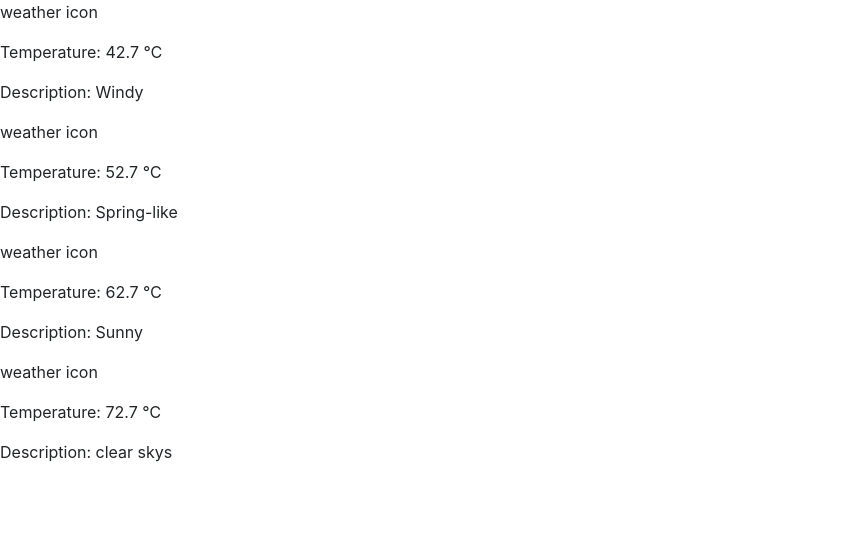
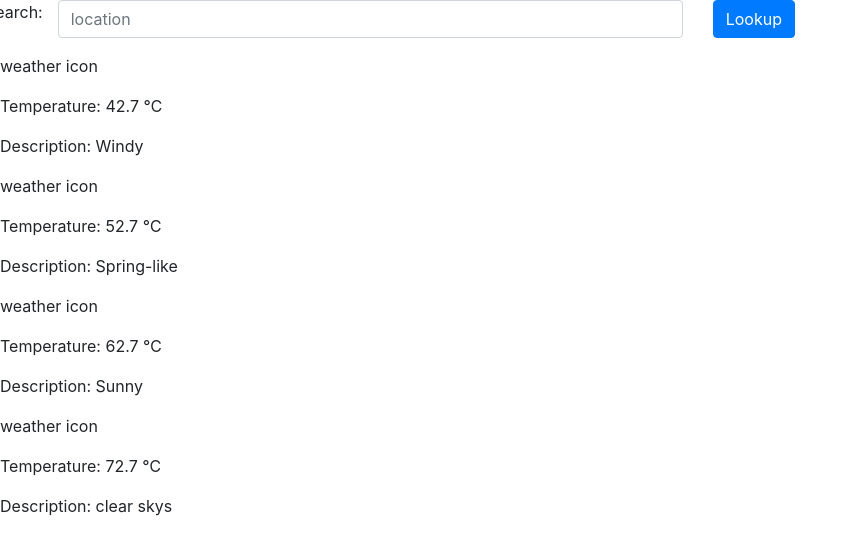
Before and after one commit to mm1123452/weather-app-v2, a React (Create React App) app: page / in a window 1280 px wide. Shown: the top 554 px of the page, without its empty margins (0-858 px from the left). Built offline with nearby package versions, Linux system fonts and the light colour scheme.

Commit message:
created weatherform component

```diff
--- a/src/App.js
+++ b/src/App.js
@@ -1,16 +1,20 @@
 import React, { Component } from 'react'
 import DayForecastList from './components/DayForecastList'
+import WeatherForm from './components/WeatherForm'
 
 class App extends Component {
 
   render() {
    const { fourDayForecast } = this.props
 
-   let fourDayArray = Object.values(fourDayForecast)
+   let fourDayArray = Object.keys(fourDayForecast).map((e) => {
+      return fourDayForecast[e]
+  })
 
     return (
-      <div className="App">
-          <DayForecastList forecast={fourDayArray}/>
+    	<div className="App">
+    		<WeatherForm/>
+        <DayForecastList forecast={fourDayArray}/>
       </div>
     )
   }
--- a/src/components/WeatherForm.js
+++ b/src/components/WeatherForm.js
@@ -0,0 +1,48 @@
+import React, { Component } from 'react'
+import Form from 'react-bootstrap/Form'
+import Row from 'react-bootstrap/Row'
+import Col from 'react-bootstrap/Col'
+import Button from 'react-bootstrap/Button'
+
+class WeatherForm extends Component {
+	constructor(props) {
+	    super(props)
+
+	    this.state = {
+	      location: '',
+	    }
+
+	    this.handleChange = this.handleChange.bind(this),
+	    this.getLatitudeLongitude = this.getLatitudeLongitude.bind(this)
+	}
+
+	handleChange(e) {
+		//console.log(e.target.value)
+		this.setState({location: e.target.value })
+	}
+
+	getLatitudeLongitude(e) {
+		e.preventDefault()
+		console.log('form submitted')
+	}
+
+	render() {
+		return (
+			<Form onSubmit={this.getLatitudeLongitude}>
+				<Form.Group as={Row}>
+					<label htmlFor="InputLocation">Search:</label>
+					<Col sm="6">
+						<input type="text" className="form-control" id="InputLocation"
+							aria-describedby="locationlookup" placeholder="location"
+							value={this.state.location} onChange={this.handleChange}/>
+					</Col>
+					<Col >
+						<Button ClassName='button' type="submit">Lookup</Button>
+					</Col>
+				</Form.Group>
+			</Form>
+		)
+	}
+}
+
+export default WeatherForm
```
Also changed, not shown: 1 other file (tests, documents, lock files or other folders).
